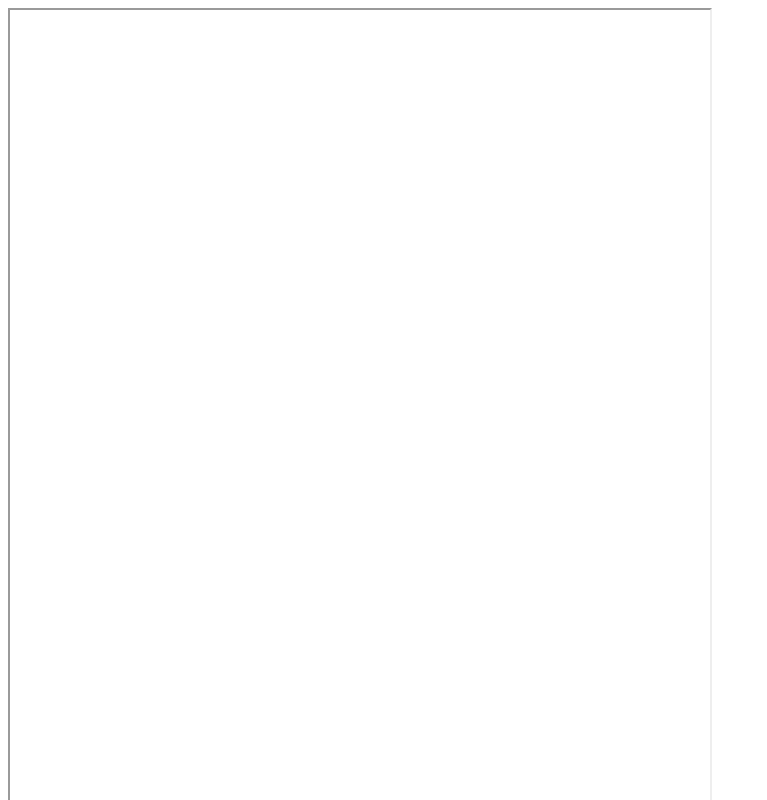
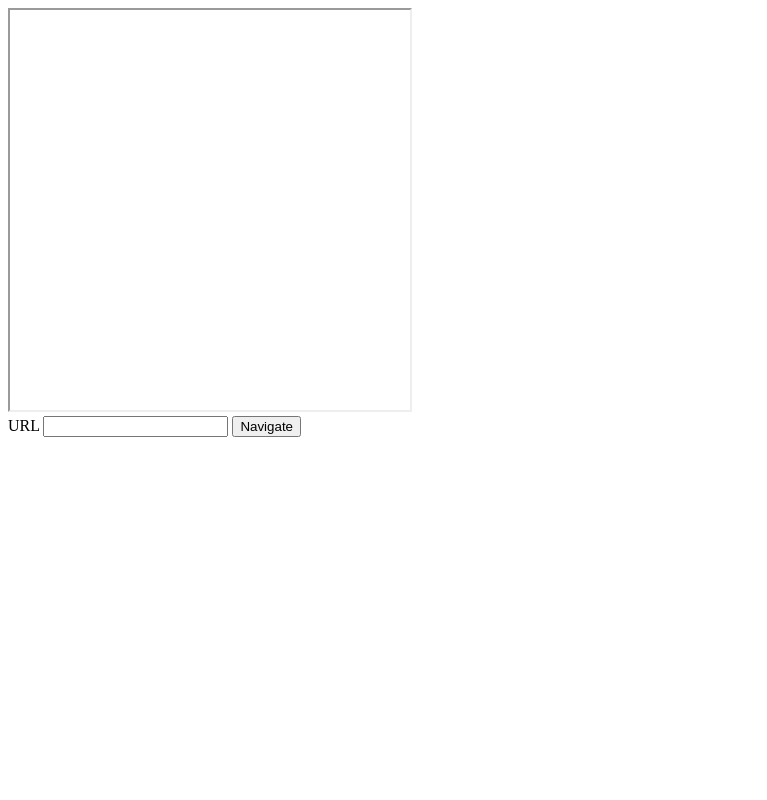
Before and after one commit to ehsan-karamad/ehsan-karamad.github.io, a plain HTML site: page simple_iframe.html in a window 1280 px wide. Shown: the top 800 px of the page, without its empty margins (0-767 px from the left). Drawn offline with Linux system fonts and the light colour scheme.

Commit message:
Changed size

```diff
--- a/simple_iframe.html
+++ b/simple_iframe.html
@@ -3,7 +3,7 @@
 <!-- DO NOT SUBMIT: Fix Page Title. Missing tags? http://go/optional-html -->
 <title>Page Title</title>
 <body>
-  <iframe style="width: 700px; height : 1000px;" scrolling="yes"></iframe>
+  <iframe style="width: 400px; height : 400px;" scrolling="yes"></iframe>
   <br/>
   <label>URL</label> <input id="url"/>
   <button id="nav"> Navigate </button>
```
